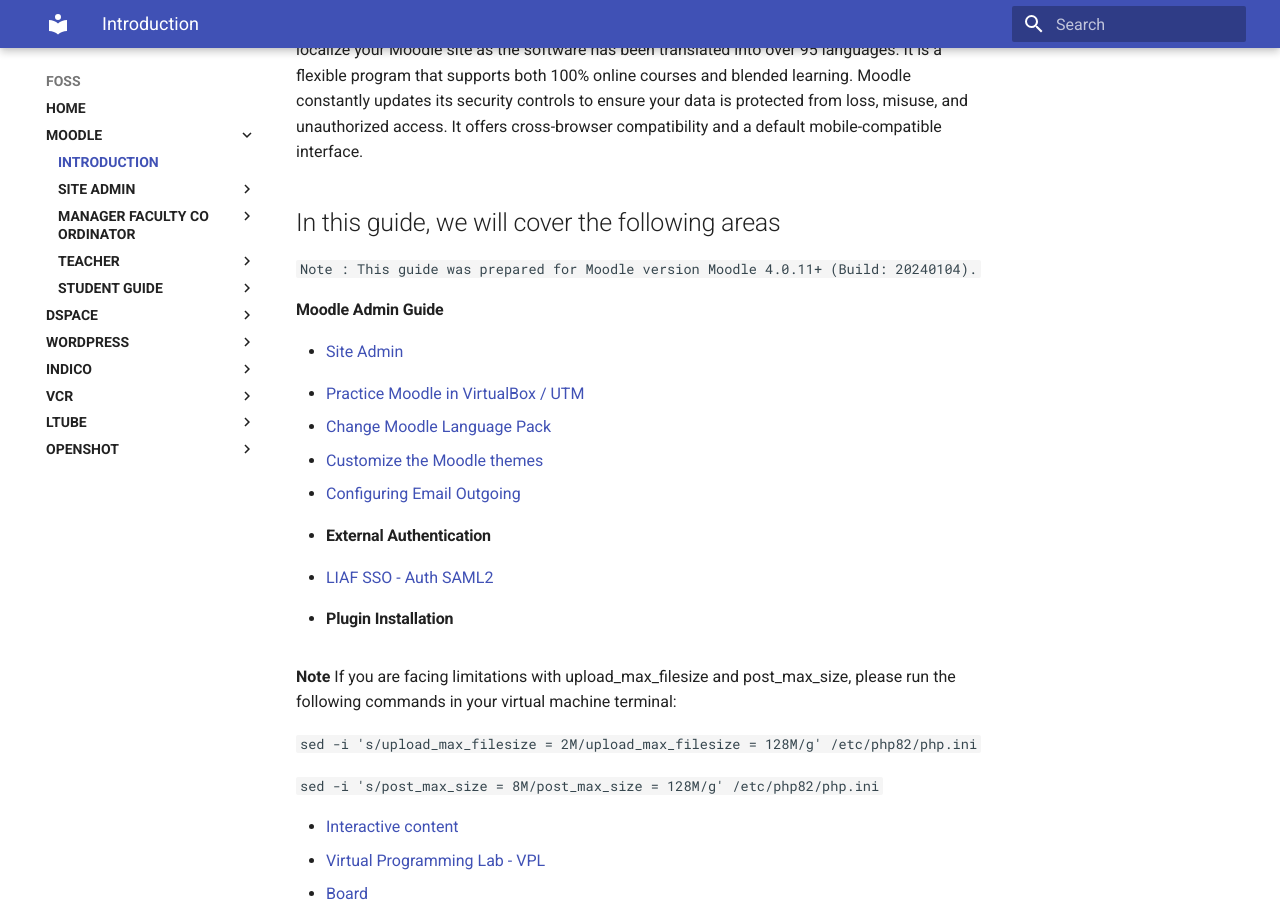
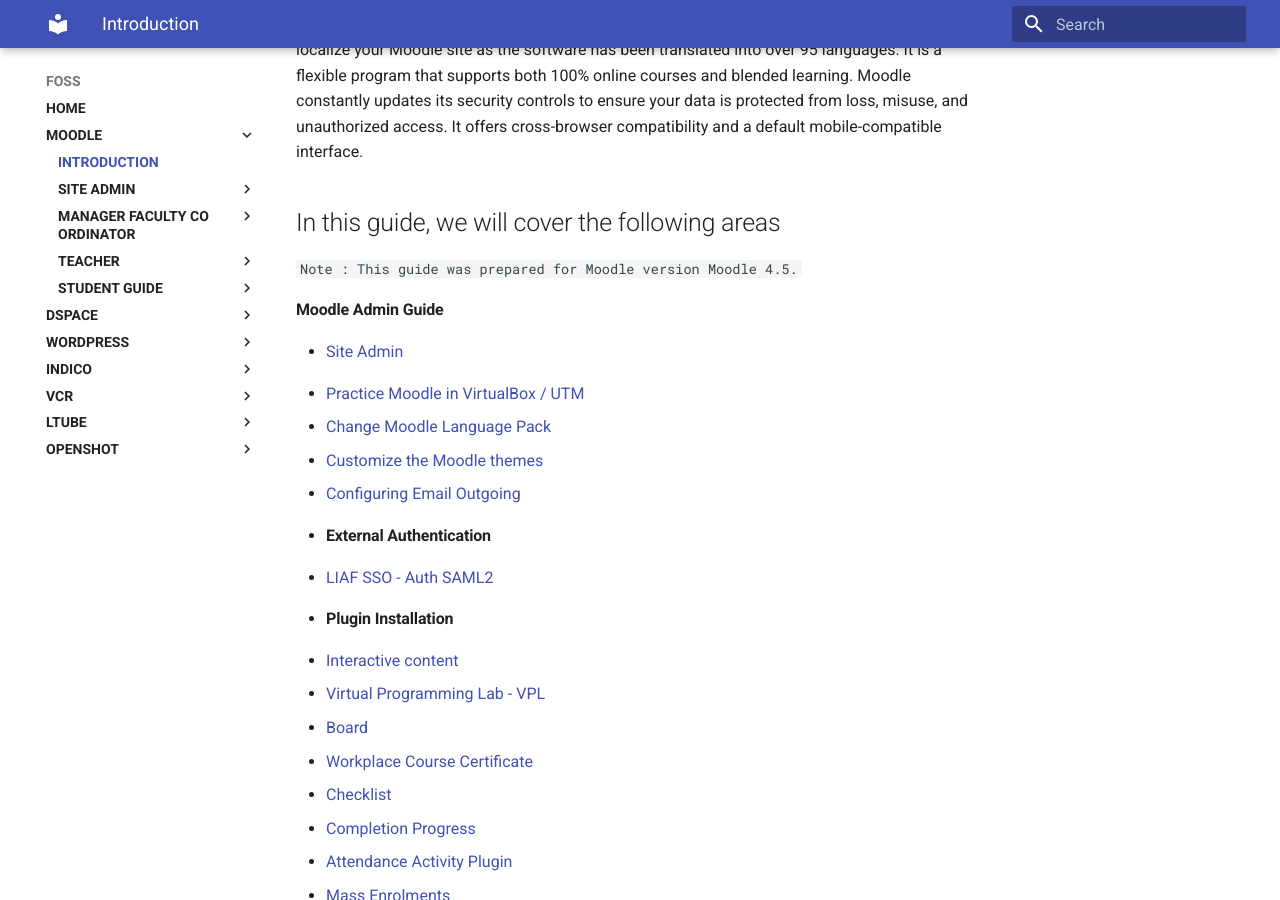
Before and after one commit to LEARN-LK/FOSS-LABWORK-HOST, an MkDocs documentation site: the page built from docs/moodle/moodleReadme.md, in a window 1280 px wide and 900 px high, scrolled down 549 px. Built offline with MkDocs 1.6.1 and Material for MkDocs 9.7.7, drawn with Linux system fonts in a browser that asks for light colours.

Commit message:
all updated-moodle-all-ok

````diff
--- a/docs/moodle/moodleReadme.md
+++ b/docs/moodle/moodleReadme.md
@@ -17,7 +17,7 @@
 
 <h2> In this guide, we will cover the following areas </h2>
 
- `Note : This guide was prepared for Moodle version  Moodle 4.0.11+ (Build: 20240104).`
+ `Note : This guide was prepared for Moodle version  Moodle 4.5.`
 
  <!-- > [!NOTE]This content will not appear in the rendered Markdown  -->
 
@@ -38,11 +38,6 @@
    * [Google Authentication](https://learn-lk.github.io/FOSS-LABWORK-HOST/moodle/admin-guide/authentication#google-authentication) -->
    * <h4>Plugin Installation</h4>
 
-  **Note** If you are facing limitations with upload_max_filesize and post_max_size, please run the following commands in your virtual machine terminal:
-
-```  sed -i 's/upload_max_filesize = 2M/upload_max_filesize = 128M/g' /etc/php82/php.ini```
-
-```  sed -i 's/post_max_size = 8M/post_max_size = 128M/g' /etc/php82/php.ini```
 
    * [Interactive content](https://learn-lk.github.io/FOSS-LABWORK-HOST/moodle/admin-guide/Install-H5P-plugin)
    * [Virtual Programming Lab - VPL](https://learn-lk.github.io/FOSS-LABWORK-HOST/moodle/admin-guide/installVPL)
````
